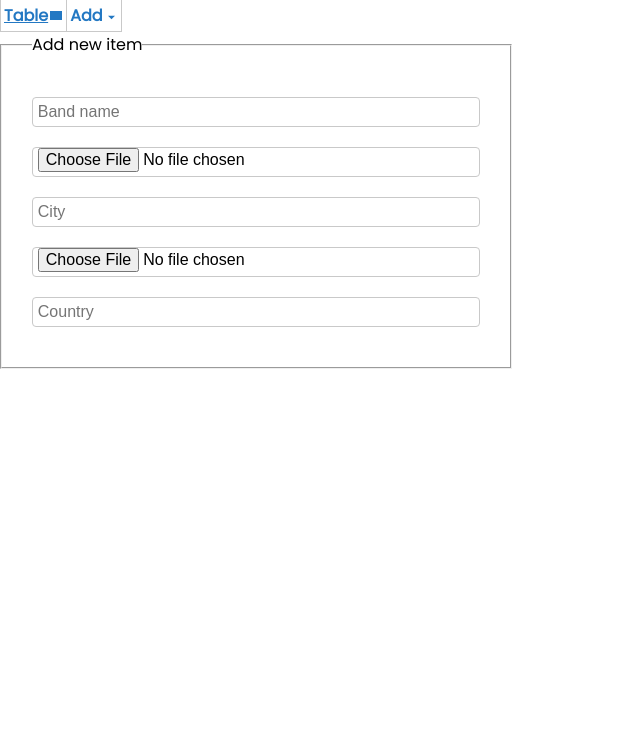
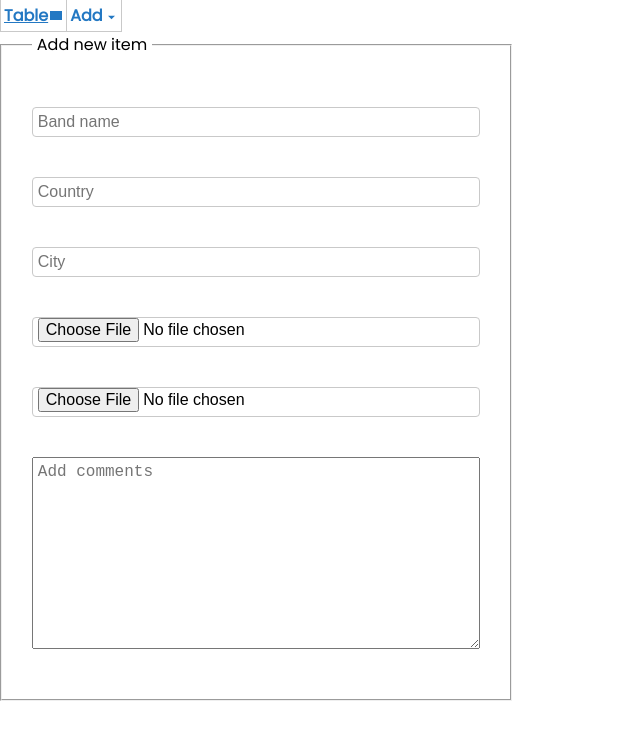
Before and after one commit to YauheniMel/Table, a React (Create React App) app in the folder table/: page /add in a window 1280 px wide. Shown: the top 740 px of the page, without its empty margins (0-640 px from the left). Built offline with nearby package versions, Linux system fonts and the light colour scheme; grey boxes are pictures that could not be loaded.

Commit message:
feat: build form

```diff
--- /dev/null
+++ b/table/src/components/atoms/TextArea/TextArea.jsx
@@ -0,0 +1,3 @@
+export default function TextArea({ name, title }) {
+  return <textarea name={name} placeholder={title} rows="10" />;
+}
--- a/table/src/components/layout/FormPageLayout/FormPageLayout.jsx
+++ b/table/src/components/layout/FormPageLayout/FormPageLayout.jsx
@@ -1,5 +1,6 @@
 import InputFile from '../../atoms/InputFile/InputFile';
 import InputText from '../../atoms/InputText/InputText';
+import TextArea from '../../atoms/TextArea/TextArea';
 import styles from './FormPageLayout.module.scss';
 
 export default function FormPageLayout() {
@@ -12,16 +13,19 @@ export default function FormPageLayout() {
           <InputText title="Band name" name="band" />
         </label>
         <label>
-          <InputFile name="photo" title="Upload photo" />
+          <InputText title="Country" name="country" />
         </label>
         <label>
           <InputText title="City" name="city" />
         </label>
         <label>
+          <InputFile name="photo" title="Upload photo" />
+        </label>
+        <label>
           <InputFile name="song" title="Upload song" />
         </label>
         <label>
-          <InputText title="Country" name="country" />
+          <TextArea name="comment" title="Add comments" />
         </label>
       </fieldset>
     </form>
--- a/table/src/components/layout/FormPageLayout/FormPageLayout.module.scss
+++ b/table/src/components/layout/FormPageLayout/FormPageLayout.module.scss
@@ -3,7 +3,7 @@
   padding: 30px;
 
   input {
-    margin: 10px 0;
+    margin: 20px 0;
     height: 30px;
     width: 100%;
   }
--- a/table/src/index.scss
+++ b/table/src/index.scss
@@ -21,6 +21,18 @@ a {
   }
 }
 
+textarea {
+  font-size: $font-size-desktop;
+  padding: 0.3em;
+  margin: 20px 0;
+  width: 100%;
+  resize: vertical;
+}
+
+legend {
+  padding: 0 0.3em;
+}
+
 input {
   font-size: $font-size-desktop;
   padding-left: 0.3em;
```
